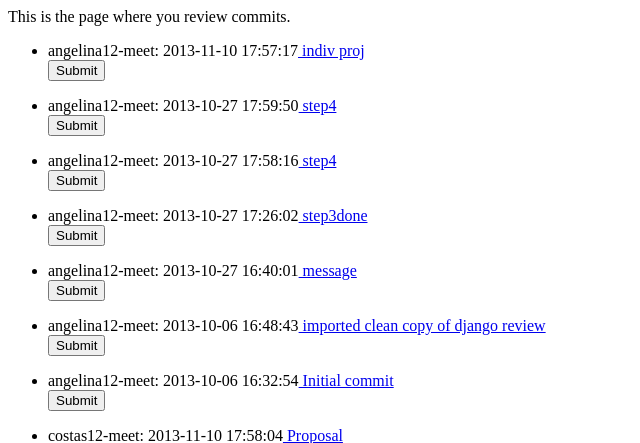
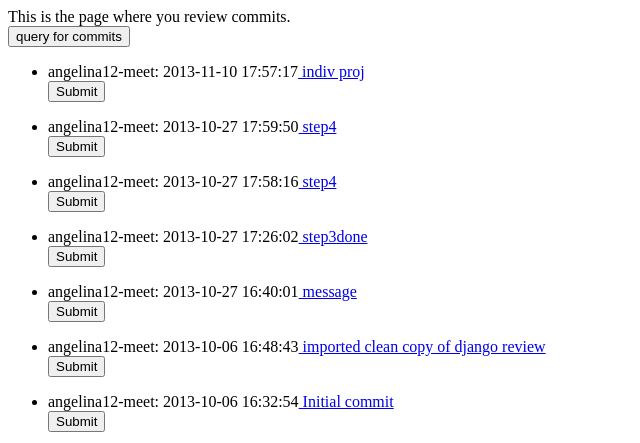
Before and after one commit to mprat/gh-repos-explore, a Flask app: page /review in a window 1280 px wide. Shown: the top 443 px of the page, without its empty margins (0-640 px from the left). Run offline with Flask 2, Linux system fonts and the light colour scheme; data comes from the database, SQL or seed files in the repository; both versions use the stored data as it was after the commit.

Commit message:
added db file

```diff
--- a/templates/review_commits.html
+++ b/templates/review_commits.html
@@ -1,4 +1,5 @@
 This is the page where you review commits.
+<form action="/query" method="get"><input type="submit" value="query for commits"></form>
 
 <p>
 <ul>
```
Also changed, not shown: commits.db (added).
